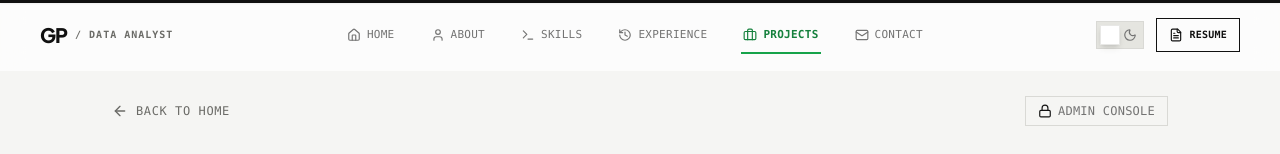
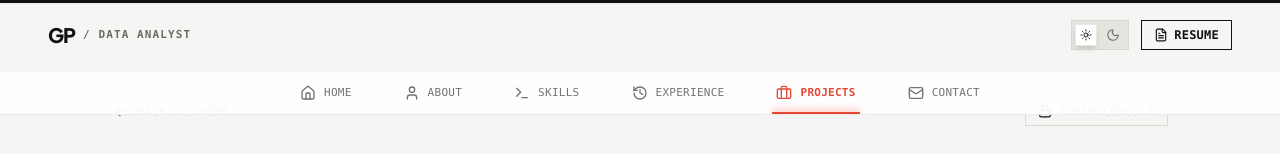
Before and after one commit to gowthampandiyank/Gowtham-Pandiyan, a React (Vite) app: page /Gowtham-Pandiyan/work in a window 1280 px wide. Shown: the top 154 px of the page. Built offline with nearby package versions, Linux system fonts and the light colour scheme; no server answers; the database is empty.

Commit message:
Restore original two-row red-accent navbar

```diff
--- a/src/components/Navbar.tsx
+++ b/src/components/Navbar.tsx
@@ -10,8 +10,10 @@ import {
   Sun,
   Moon,
   FileText,
+  ChevronRight,
+  ChevronLeft,
 } from 'lucide-react';
-import { motion, useReducedMotion } from 'framer-motion';
+import { motion, AnimatePresence, useReducedMotion } from 'framer-motion';
 import { usePortfolioStore } from '../store/usePortfolioStore';
 import { smoothScrollTo } from './SmoothScrollProvider';
 
@@ -22,18 +24,21 @@ export const Navbar: React.FC = () => {
   const prefersReducedMotion = useReducedMotion();
   const [isScrolled, setIsScrolled] = useState(false);
   const [activeSection, setActiveSection] = useState('home');
+  const [isExpanded, setIsExpanded] = useState(false);
   const location = useLocation();
   const navigate = useNavigate();
 
   const isHomePage = location.pathname === '/';
   const isAdminRoute = location.pathname.startsWith('/admin');
 
+  // Accurate scroll-spy using getBoundingClientRect() (immune to Framer Motion transforms)
   const updateScrollState = useCallback(() => {
     const scrollY = window.scrollY;
     setIsScrolled(scrollY > 20);
 
     if (!isHomePage) return;
 
+    // If scrolled right to the bottom of the document, highlight the final section
     if (
       window.innerHeight + scrollY >= document.documentElement.scrollHeight - 40 &&
       document.getElementById('contact')
@@ -42,13 +47,16 @@ export const Navbar: React.FC = () => {
       return;
     }
 
-    const triggerOffset = 180;
+    const triggerOffset = 240;
     let current: string = SECTION_IDS[0];
 
     for (const sectionId of SECTION_IDS) {
       const element = document.getElementById(sectionId);
-      if (element && element.getBoundingClientRect().top <= triggerOffset) {
-        current = sectionId;
+      if (element) {
+        const rect = element.getBoundingClientRect();
+        if (rect.top <= triggerOffset) {
+          current = sectionId;
+        }
       }
     }
 
@@ -65,19 +73,20 @@ export const Navbar: React.FC = () => {
     };
   }, [updateScrollState, isLoading, location.hash]);
 
+  // Section navigation links: Experience 4th, Projects 5th
   const navLinks = [
-    { label: 'Home', icon: Home, href: '/', sectionId: 'home' },
-    { label: 'About', icon: User, href: '/about', sectionId: 'about' },
-    { label: 'Skills', icon: Terminal, href: '/#skills', sectionId: 'skills' },
-    { label: 'Experience', icon: History, href: '/experience', sectionId: 'experience' },
-    { label: 'Projects', icon: Briefcase, href: '/work', sectionId: 'work' },
-    { label: 'Contact', icon: Mail, href: '/contact', sectionId: 'contact' },
+    { label: 'Home', icon: Home, num: '01', href: '/', sectionId: 'home' },
+    { label: 'About', icon: User, num: '02', href: '/about', sectionId: 'about' },
+    { label: 'Skills', icon: Terminal, num: '03', href: '/#skills', sectionId: 'skills' },
+    { label: 'Experience', icon: History, num: '04', href: '/experience', sectionId: 'experience' },
+    { label: 'Projects', icon: Briefcase, num: '05', href: '/work', sectionId: 'work' },
+    { label: 'Contact', icon: Mail, num: '06', href: '/contact', sectionId: 'contact' },
   ];
 
-  const handleNavClick = (e: React.MouseEvent, link: typeof navLinks[number]) => {
+  const handleNavClick = (e: React.MouseEvent, link: typeof navLinks[0]) => {
     e.preventDefault();
 
-    if (isHomePage) {
+    if (isHomePage && link.sectionId) {
       if (link.sectionId === 'home') {
         smoothScrollTo(0);
       } else {
@@ -102,14 +111,25 @@ export const Navbar: React.FC = () => {
     window.print();
   };
 
-  const isLinkActive = (link: typeof navLinks[number]) => {
-    if (isHomePage) return activeSection === link.sectionId;
-    if (link.href === '/work' && location.pathname === '/projects') return true;
+  const isLinkActive = (link: typeof navLinks[0]) => {
+    if (isHomePage) {
+      return activeSection === link.sectionId;
+    }
+    if (link.href === '/work' && location.pathname === '/projects') {
+      return true;
+    }
     return location.pathname === link.href;
+  };
+
+  const getNavColor = (_sId: string) => {
+    return { text: 'text-[#E54835]', bg: 'bg-[#E54835]', hex: '#E54835' };
   };
 
   return (
     <div className={isAdminRoute ? 'dark' : undefined}>
+      {/* ========================================================================= */}
+      {/* 1. TOP HEADER BAR: Brand Logo on Left, Theme Toggle & Resume on Right */}
+      {/* ========================================================================= */}
       <motion.header
         initial={prefersReducedMotion ? false : { opacity: 0, y: -18 }}
         animate={
@@ -122,94 +142,118 @@ export const Navbar: React.FC = () => {
           delay: prefersReducedMotion ? 0 : 0.25,
           ease: [0.76, 0, 0.24, 1],
         }}
-        className={`fixed top-0 left-0 right-0 z-40 border-b transition-all duration-300 ${
+        className={`fixed top-0 left-0 right-0 z-40 transition-[background-color,border-color,padding,box-shadow] duration-300 ${
           isScrolled
-            ? 'py-3 bg-white/80 dark:bg-[#0D0D0D]/85 backdrop-blur-xl border-[#E2E2DE]/70 dark:border-[#262624]/70 shadow-[0_8px_32px_0_rgba(0,0,0,0.06)] dark:shadow-[0_8px_32px_0_rgba(0,0,0,0.3)]'
-            : 'py-4 bg-white/70 dark:bg-[#0D0D0D]/70 backdrop-blur-md border-transparent'
+            ? 'py-3.5 bg-white/75 dark:bg-[#0D0D0D]/85 backdrop-blur-xl border-b border-[#E2E2DE]/70 dark:border-[#262624]/70 shadow-[0_8px_32px_0_rgba(0,0,0,0.04)] dark:shadow-[0_8px_32px_0_rgba(0,0,0,0.35)]'
+            : 'py-5 bg-transparent'
         }`}
       >
-        <div className="max-w-7xl mx-auto px-4 sm:px-6 xl:px-10 flex items-center gap-4">
+        <div className="max-w-7xl mx-auto px-6 md:px-12 flex items-center justify-between">
+          {/* Brand wordmark on Top-Left */}
           <Link
             to="/"
             onClick={handleBrandClick}
-            className="flex items-center gap-2 group focus:outline-none select-none shrink-0"
+            className="flex items-center gap-2 group focus:outline-none select-none"
             aria-label="Gowtham Pandiyan - Home"
           >
-            <span className="font-black text-xl tracking-tighter text-[#111111] dark:text-[#EBEBE8] group-hover:text-[#16A34A] transition-colors duration-300">
+            <span className="font-black text-xl tracking-tighter text-[#111111] dark:text-[#EBEBE8] group-hover:text-[#E54835] transition-colors">
               GP
             </span>
-            <span className="text-[10px] font-mono font-semibold tracking-widest text-[#6B6B67] dark:text-[#9E9E9A] uppercase hidden lg:inline-block whitespace-nowrap">
+            <span className="text-[11px] font-mono font-semibold tracking-widest text-[#6B6B67] dark:text-[#9E9E9A] uppercase hidden sm:inline-block">
               / DATA ANALYST
             </span>
           </Link>
 
-          <nav
-            aria-label="Main navigation"
-            className="flex-1 min-w-0 overflow-x-auto [scrollbar-width:none] [&::-webkit-scrollbar]:hidden"
-          >
-            <div className="flex items-center justify-center gap-1 sm:gap-2 xl:gap-4 min-w-max">
-              {navLinks.map((link) => {
-                const Icon = link.icon;
-                const isActive = isLinkActive(link);
-
-                return (
-                  <a
-                    key={link.label}
-                    href={link.href}
-                    onClick={(e) => handleNavClick(e, link)}
-                    className={`group relative shrink-0 px-2 sm:px-2.5 py-2.5 flex items-center gap-1.5 text-[9px] sm:text-[10px] xl:text-[11px] font-mono uppercase tracking-wide transition-colors duration-300 focus-visible:outline-none focus-visible:ring-2 focus-visible:ring-[#16A34A] ${
-                      isActive
-                        ? 'text-[#15803D] dark:text-[#4ADE80] font-bold'
-                        : 'text-[#737373] dark:text-[#A1A19C] hover:text-[#15803D] dark:hover:text-[#4ADE80]'
-                    }`}
-                    aria-label={link.label}
-                    aria-current={isActive ? 'page' : undefined}
-                  >
-                    <Icon className="w-3.5 h-3.5 shrink-0 transition-transform duration-300 group-hover:-translate-y-0.5" />
-                    <span>{link.label}</span>
-                    <span
-                      className={`absolute bottom-0 left-2 right-2 h-[2px] origin-left rounded-full bg-[#16A34A] transition-transform duration-300 ease-out ${
-                        isActive ? 'scale-x-100' : 'scale-x-0 group-hover:scale-x-100'
-                      }`}
-                    />
-                  </a>
-                );
-              })}
-            </div>
-          </nav>
-
-          <div className="flex items-center gap-2 sm:gap-3 shrink-0">
+          {/* Primary Top-Right Actions: Theme Switcher & Resume */}
+          <div className="flex items-center gap-3 shrink-0">
+            {/* Theme Toggle Button */}
             <button
               type="button"
               role="switch"
               aria-checked={theme === 'dark'}
               onClick={toggleTheme}
-              className="relative inline-flex items-center justify-between w-[48px] h-[28px] px-1.5 rounded-full bg-[#E5E5E0] dark:bg-[#1E1E1C] border border-[#D9D9D5] dark:border-[#333330] cursor-pointer select-none transition-colors duration-300 focus-visible:outline-none focus-visible:ring-2 focus-visible:ring-[#16A34A]"
+              className="relative inline-flex items-center justify-between w-[58px] h-[30px] px-2 rounded-none bg-[#E5E5E0] dark:bg-[#1E1E1C] border border-[#D9D9D5] dark:border-[#333330] cursor-pointer shrink-0 select-none transition-colors duration-300 focus:outline-none"
               title={theme === 'dark' ? 'Switch to Light Mode' : 'Switch to Dark Mode'}
               aria-label="Toggle dark and light theme"
             >
-              <Sun className={`w-3.5 h-3.5 pointer-events-none ${theme === 'dark' ? 'text-[#737373]' : 'text-[#111111]'}`} />
-              <Moon className={`w-3.5 h-3.5 pointer-events-none ${theme === 'dark' ? 'text-[#EBEBE8]' : 'text-[#737373]'}`} />
-              <motion.span
-                className="absolute left-[3px] top-[3px] w-[20px] h-[20px] rounded-full bg-white dark:bg-[#0D0D0D] shadow-md border border-[#D9D9D5]/60 dark:border-[#333330] pointer-events-none"
+              <Sun className={`w-3.5 h-3.5 shrink-0 pointer-events-none ${theme === 'dark' ? 'text-[#737373]' : 'text-[#111111]'}`} />
+              <Moon className={`w-3.5 h-3.5 shrink-0 pointer-events-none ${theme === 'dark' ? 'text-[#EBEBE8]' : 'text-[#737373]'}`} />
+
+              <motion.div
+                className="theme-toggle-knob absolute left-[3px] top-[3px] w-[22px] h-[22px] rounded-none bg-white dark:bg-[#0D0D0D] shadow-md flex items-center justify-center border border-[#D9D9D5]/60 dark:border-[#333330] pointer-events-none shrink-0"
                 initial={false}
-                animate={{ x: theme === 'dark' ? 20 : 0 }}
-                transition={{ type: 'tween', duration: 0.16, ease: [0.16, 1, 0.3, 1] }}
-              />
+                animate={{
+                  x: theme === 'dark' ? 28 : 0,
+                }}
+                transition={{
+                  type: 'tween',
+                  duration: 0.16,
+                  ease: [0.16, 1, 0.3, 1],
+                }}
+              >
+                {theme === 'dark' ? (
+                  <Moon className="w-3 h-3 text-[#EBEBE8]" />
+                ) : (
+                  <Sun className="w-3 h-3 text-[#111111]" />
+                )}
+              </motion.div>
             </button>
 
+            {/* Resume Button in Header Nav */}
             <a
               href="#resume"
               onClick={handleResumeClick}
-              className="inline-flex items-center gap-1.5 px-2.5 sm:px-3 py-2 border border-[#111111] dark:border-[#EBEBE8] text-[9px] sm:text-[10px] font-mono uppercase text-[#111111] dark:text-[#EBEBE8] hover:bg-[#111111] hover:text-white dark:hover:bg-[#EBEBE8] dark:hover:text-[#111111] transition-all duration-300 shrink-0 font-bold rounded-md cursor-pointer"
+              className="inline-flex items-center gap-1.5 px-3 py-1.5 border border-[#111111] dark:border-[#EBEBE8] text-xs font-mono uppercase text-[#111111] dark:text-[#EBEBE8] hover:bg-[#111111] hover:text-white dark:hover:bg-[#EBEBE8] dark:hover:text-[#111111] transition-all shrink-0 font-bold rounded-none cursor-pointer"
               title="Download & View Resume"
             >
               <FileText className="w-3.5 h-3.5" />
-              <span className="hidden sm:inline">Resume</span>
+              <span>Resume</span>
             </a>
           </div>
         </div>
       </motion.header>
+
+      {/* ========================================================================= */}
+      {/* 2. RESPONSIVE TOP NAVIGATION: horizontal links on desktop and mobile */}
+      {/* ========================================================================= */}
+      <nav
+        aria-label="Main navigation"
+        className="fixed top-[66px] md:top-[72px] left-0 right-0 z-40 bg-white/90 dark:bg-[#0D0D0D]/90 backdrop-blur-xl border-b border-[#E2E2DE]/70 dark:border-[#262624]/70"
+      >
+        <div className="max-w-7xl mx-auto px-3 sm:px-6 md:px-12 flex items-center justify-center gap-1 sm:gap-3 md:gap-7 overflow-x-auto">
+          {navLinks.map((link) => {
+            const Icon = link.icon;
+            const isActive = isLinkActive(link);
+            const navColor = getNavColor(link.sectionId);
+
+            return (
+              <a
+                key={link.label}
+                href={link.href}
+                onClick={(e) => handleNavClick(e, link)}
+                className={`relative shrink-0 px-2 sm:px-3 py-3 flex items-center gap-1.5 sm:gap-2 text-[9px] sm:text-[11px] font-mono uppercase tracking-wide transition-colors ${
+                  isActive
+                    ? `${navColor.text} font-bold`
+                    : 'text-[#737373] dark:text-[#8E8E8A] hover:text-[#111111] dark:hover:text-white'
+                }`}
+                aria-label={link.label}
+                aria-current={isActive ? 'page' : undefined}
+              >
+                <Icon className="w-3.5 h-3.5 sm:w-4 sm:h-4 shrink-0" />
+                <span>{link.label}</span>
+                {isActive && (
+                  <motion.div
+                    layoutId="topNavActiveUnderline"
+                    className={`absolute bottom-0 left-2 right-2 h-[2px] ${navColor.bg}`}
+                    style={{ boxShadow: `0 0 8px ${navColor.hex}` }}
+                    transition={{ type: 'spring', stiffness: 400, damping: 30 }}
+                  />
+                )}
+              </a>
+            );
+          })}
+        </div>
+      </nav>
     </div>
   );
 };
```
